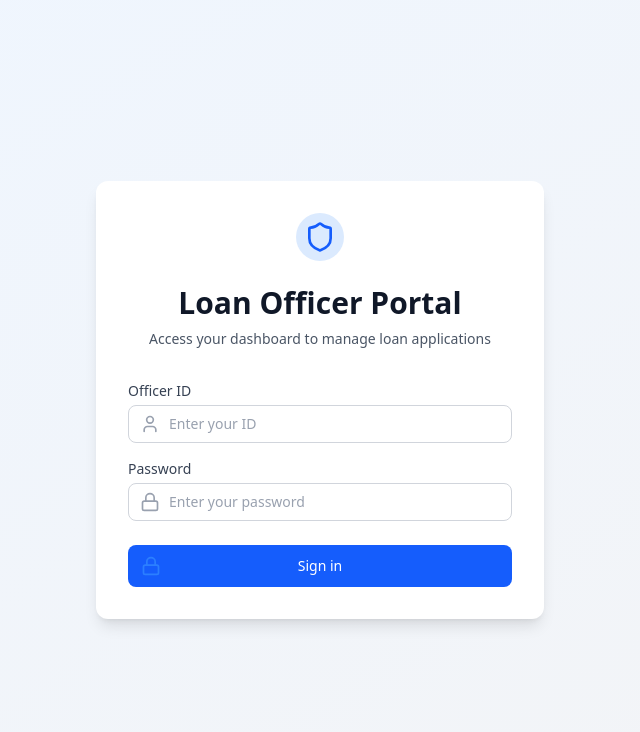
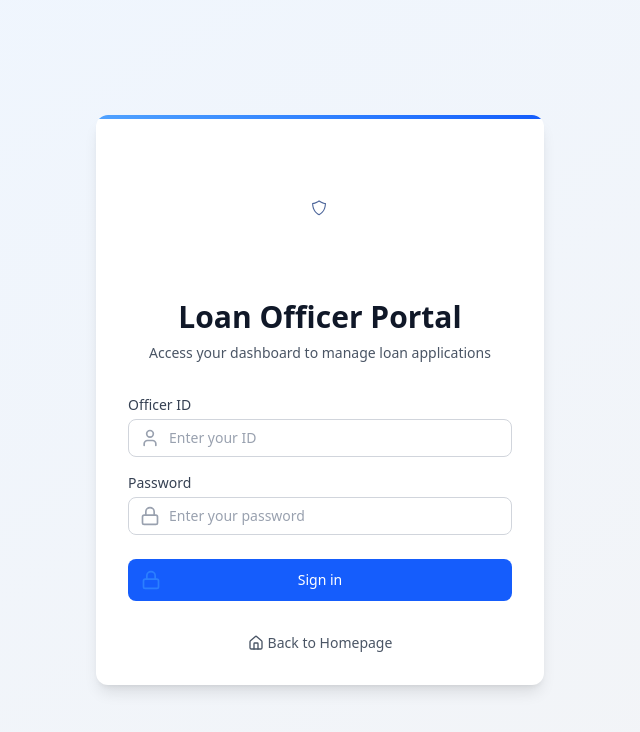
Before and after one commit to chahatkesh/servolend-hacktu, a React (Vite) app in the folder client/: page /admin/login in a window 1280 px wide. Shown: the top 732 px of the page, without its empty margins (320-960 px from the left). Built offline with nearby package versions, Linux system fonts and the light colour scheme; no server answers.

Commit message:
added changes

```diff
--- a/client/src/pages/AdminLogin.jsx
+++ b/client/src/pages/AdminLogin.jsx
@@ -1,8 +1,10 @@
 import React, { useState } from 'react';
-import { Navigate } from 'react-router-dom';
+import { Navigate, Link } from 'react-router-dom';
 import { motion } from 'framer-motion';
+import Lottie from 'lottie-react';
 import { useAdminAuth } from '../context/AdminAuthContext';
-import { Lock, User, Shield } from 'lucide-react';
+import { Lock, User, Home } from 'lucide-react';
+import adminAnimation from "../assets/Admin.json";
 
 const AdminLogin = () => {
   const { handleAdminLogin, isAdminAuthenticated, error, loading } = useAdminAuth();
@@ -18,16 +20,22 @@ const AdminLogin = () => {
   };
 
   return (
-    <div className="min-h-screen flex items-center justify-center bg-gradient-to-br from-blue-50 to-gray-100 py-12 px-4 sm:px-6 lg:px-8">
+    <div className="min-h-screen flex flex-col items-center justify-center bg-gradient-to-br from-blue-50 to-gray-100 py-12 px-4 sm:px-6 lg:px-8">
       <motion.div
-        className="max-w-md w-full space-y-8 bg-white p-8 rounded-xl shadow-lg"
+        className="max-w-md w-full space-y-8 bg-white p-8 rounded-xl shadow-lg relative overflow-hidden"
         initial={{ opacity: 0, scale: 0.95 }}
         animate={{ opacity: 1, scale: 1 }}
         transition={{ duration: 0.3 }}
       >
+        <div className="absolute top-0 left-0 w-full h-1 bg-gradient-to-r from-blue-400 to-blue-600" />
+
         <div className="text-center">
-          <div className="mx-auto h-12 w-12 bg-blue-100 rounded-full flex items-center justify-center">
-            <Shield className="h-8 w-8 text-blue-600" />
+          <div className="mx-auto h-32 w-32 flex items-center justify-center transform transition-transform hover:scale-110">
+            <Lottie
+              animationData={adminAnimation}
+              loop={true}
+              style={{ width: '100%', height: '100%' }}
+            />
           </div>
           <h2 className="mt-6 text-3xl font-extrabold text-gray-900">Loan Officer Portal</h2>
           <p className="mt-2 text-sm text-gray-600">
@@ -47,9 +55,9 @@ const AdminLogin = () => {
               <label htmlFor="id" className="block text-sm font-medium text-gray-700 mb-1">
                 Officer ID
               </label>
-              <div className="relative">
+              <div className="relative group">
                 <div className="absolute inset-y-0 left-0 pl-3 flex items-center pointer-events-none">
-                  <User className="h-5 w-5 text-gray-400" />
+                  <User className="h-5 w-5 text-gray-400 group-hover:text-blue-500 transition-colors" />
                 </div>
                 <input
                   id="id"
@@ -58,7 +66,7 @@ const AdminLogin = () => {
                   required
                   value={credentials.id}
                   onChange={(e) => setCredentials({ ...credentials, id: e.target.value })}
-                  className="appearance-none relative block w-full px-3 py-2 pl-10 border border-gray-300 placeholder-gray-400 text-gray-900 rounded-lg focus:outline-none focus:ring-2 focus:ring-blue-500 focus:border-blue-500 focus:z-10 sm:text-sm transition-colors duration-200"
+                  className="appearance-none relative block w-full px-3 py-2 pl-10 border border-gray-300 placeholder-gray-400 text-gray-900 rounded-lg focus:outline-none focus:ring-2 focus:ring-blue-500 focus:border-blue-500 focus:z-10 sm:text-sm transition-all duration-200 hover:border-blue-400"
                   placeholder="Enter your ID"
                 />
               </div>
@@ -68,9 +76,9 @@ const AdminLogin = () => {
               <label htmlFor="password" className="block text-sm font-medium text-gray-700 mb-1">
                 Password
               </label>
-              <div className="relative">
+              <div className="relative group">
                 <div className="absolute inset-y-0 left-0 pl-3 flex items-center pointer-events-none">
-                  <Lock className="h-5 w-5 text-gray-400" />
+                  <Lock className="h-5 w-5 text-gray-400 group-hover:text-blue-500 transition-colors" />
                 </div>
                 <input
                   id="password"
@@ -79,7 +87,7 @@ const AdminLogin = () => {
                   required
                   value={credentials.password}
                   onChange={(e) => setCredentials({ ...credentials, password: e.target.value })}
-                  className="appearance-none relative block w-full px-3 py-2 pl-10 border border-gray-300 placeholder-gray-400 text-gray-900 rounded-lg focus:outline-none focus:ring-2 focus:ring-blue-500 focus:border-blue-500 focus:z-10 sm:text-sm transition-colors duration-200"
+                  className="appearance-none relative block w-full px-3 py-2 pl-10 border border-gray-300 placeholder-gray-400 text-gray-900 rounded-lg focus:outline-none focus:ring-2 focus:ring-blue-500 focus:border-blue-500 focus:z-10 sm:text-sm transition-all duration-200 hover:border-blue-400"
                   placeholder="Enter your password"
                 />
               </div>
@@ -100,7 +108,7 @@ const AdminLogin = () => {
             <button
               type="submit"
               disabled={loading}
-              className="group relative w-full flex justify-center py-2.5 px-4 border border-transparent text-sm font-medium rounded-lg text-white bg-blue-600 hover:bg-blue-700 focus:outline-none focus:ring-2 focus:ring-offset-2 focus:ring-blue-500 disabled:opacity-50 transition-colors duration-200"
+              className="group relative w-full flex justify-center py-2.5 px-4 border border-transparent text-sm font-medium rounded-lg text-white bg-blue-600 hover:bg-blue-700 focus:outline-none focus:ring-2 focus:ring-offset-2 focus:ring-blue-500 disabled:opacity-50 transition-all duration-200 hover:shadow-md"
             >
               {loading ? (
                 <span className="absolute left-0 inset-y-0 flex items-center pl-3">
@@ -108,13 +116,23 @@ const AdminLogin = () => {
                 </span>
               ) : (
                 <span className="absolute left-0 inset-y-0 flex items-center pl-3">
-                  <Lock className="h-5 w-5 text-blue-500 group-hover:text-blue-400" />
+                  <Lock className="h-5 w-5 text-blue-500 group-hover:text-blue-400 transition-colors" />
                 </span>
               )}
               {loading ? 'Signing in...' : 'Sign in'}
             </button>
           </div>
         </motion.form>
+
+        <div className="mt-4 text-center">
+          <Link
+            to="/"
+            className="text-sm text-gray-600 hover:text-blue-600 transition-colors duration-200 flex items-center justify-center gap-1"
+          >
+            <Home className="h-4 w-4" />
+            <span>Back to Homepage</span>
+          </Link>
+        </div>
       </motion.div>
     </div>
   );
```
Also changed, not shown: client/src/assets/Admin.json (added, +1 -0 lines).
